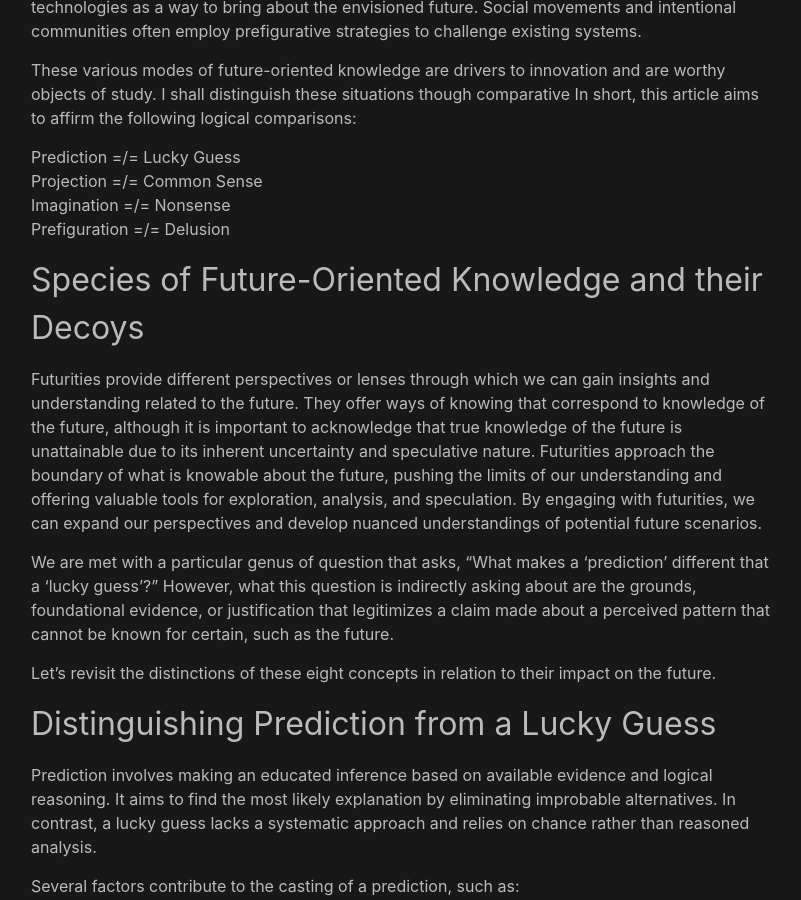
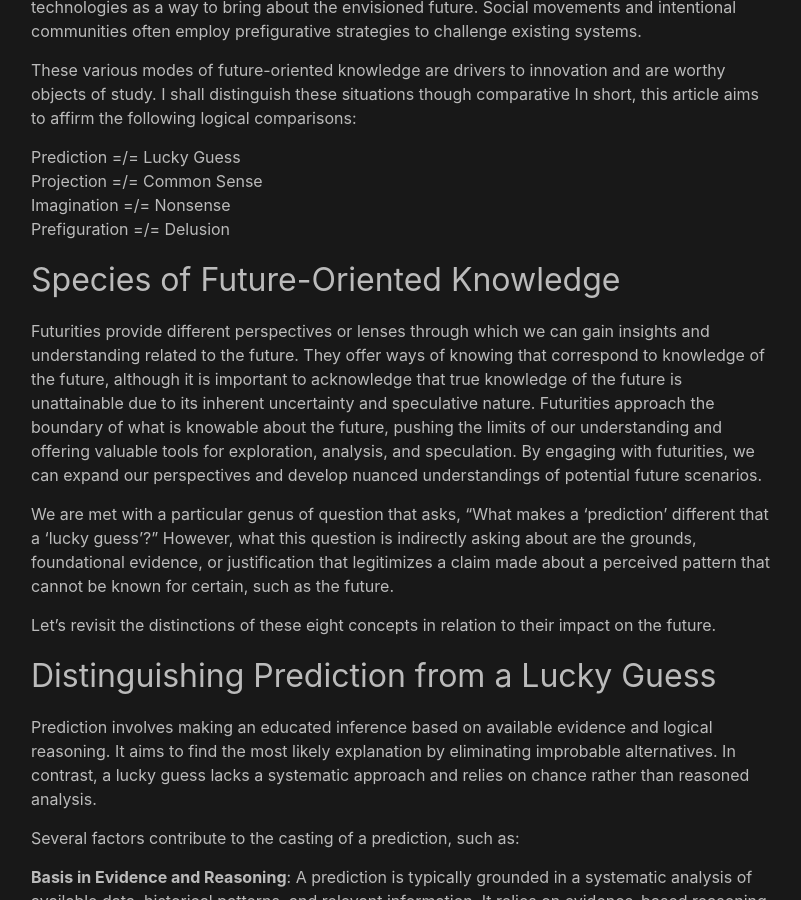
Before and after one commit to psibir/psibir.github.io, a Jekyll site: the page built from _posts/2023-06-01-Futurity Dynamics.md, in a window 1280 px wide and 900 px high, scrolled down 869 px. Shown: the whole window, without its empty margins (239-1040 px from the left). Built offline with Jekyll 4.4.1, drawn with Linux system fonts in a browser that asks for light colours; a script that is not in the unit is left out; comment, search, counter and statistics services are not loaded.

Commit message:
Update 2023-06-01-Futurity Dynamics.md

```diff
--- a/_posts/2023-06-01-Futurity Dynamics.md
+++ b/_posts/2023-06-01-Futurity Dynamics.md
@@ -29,7 +29,7 @@ Projection =/= Common Sense
 Imagination =/= Nonsense
 Prefiguration =/= Delusion
 
-# Species of Future-Oriented Knowledge and their Decoys
+# Species of Future-Oriented Knowledge
 
 Futurities provide different perspectives or lenses through which we can gain insights and understanding related to the future. They offer ways of knowing that correspond to knowledge of the future, although it is important to acknowledge that true knowledge of the future is unattainable due to its inherent uncertainty and speculative nature. Futurities approach the boundary of what is knowable about the future, pushing the limits of our understanding and offering valuable tools for exploration, analysis, and speculation. By engaging with futurities, we can expand our perspectives and develop nuanced understandings of potential future scenarios.
 
```
